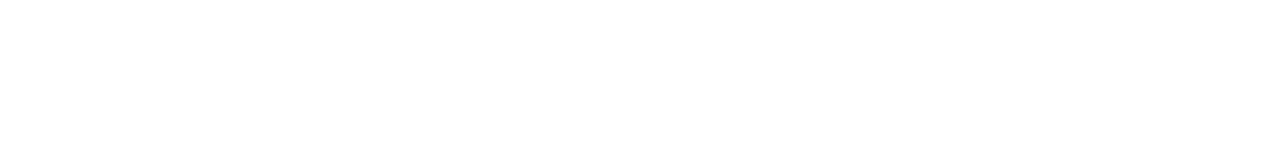
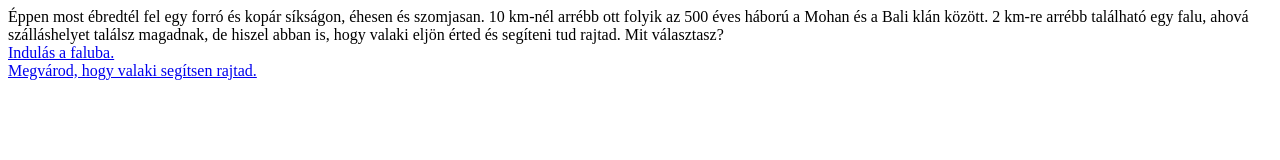
Before and after one commit to negabyte-gaming/phaataha-textadvanture, a plain HTML site: page gamestart.html in a window 1280 px wide. Drawn offline with Linux system fonts and the light colour scheme.

Commit message:
Update gamestart.html

```diff
--- a/gamestart.html
+++ b/gamestart.html
@@ -4,8 +4,15 @@
     <meta charset="UTF-8">
     <meta name="viewport" content="width=device-width, initial-scale=1.0">
     <title>Text adventure game</title>
+    <style>
+
+    </style>
 </head>
 <body>
-
+    <div class="container">
+    <div id="Text">Éppen most ébredtél fel egy forró és kopár síkságon, éhesen és szomjasan. 10 km-nél arrébb ott folyik az 500 éves háború a Mohan és a Bali klán között. 2 km-re arrébb található egy falu, ahová szálláshelyet találsz magadnak, de hiszel abban is, hogy valaki eljön érted és segíteni tud rajtad. Mit választasz?
+    <a href="OptionA1.html"><div id="option-buttons">Indulás a faluba.</div> </a>
+    <a href="OptionB1.html"><div id="option-buttons">Megvárod, hogy valaki segítsen rajtad.</div> </a>
+    </div>
 </body>
 </html>
```
